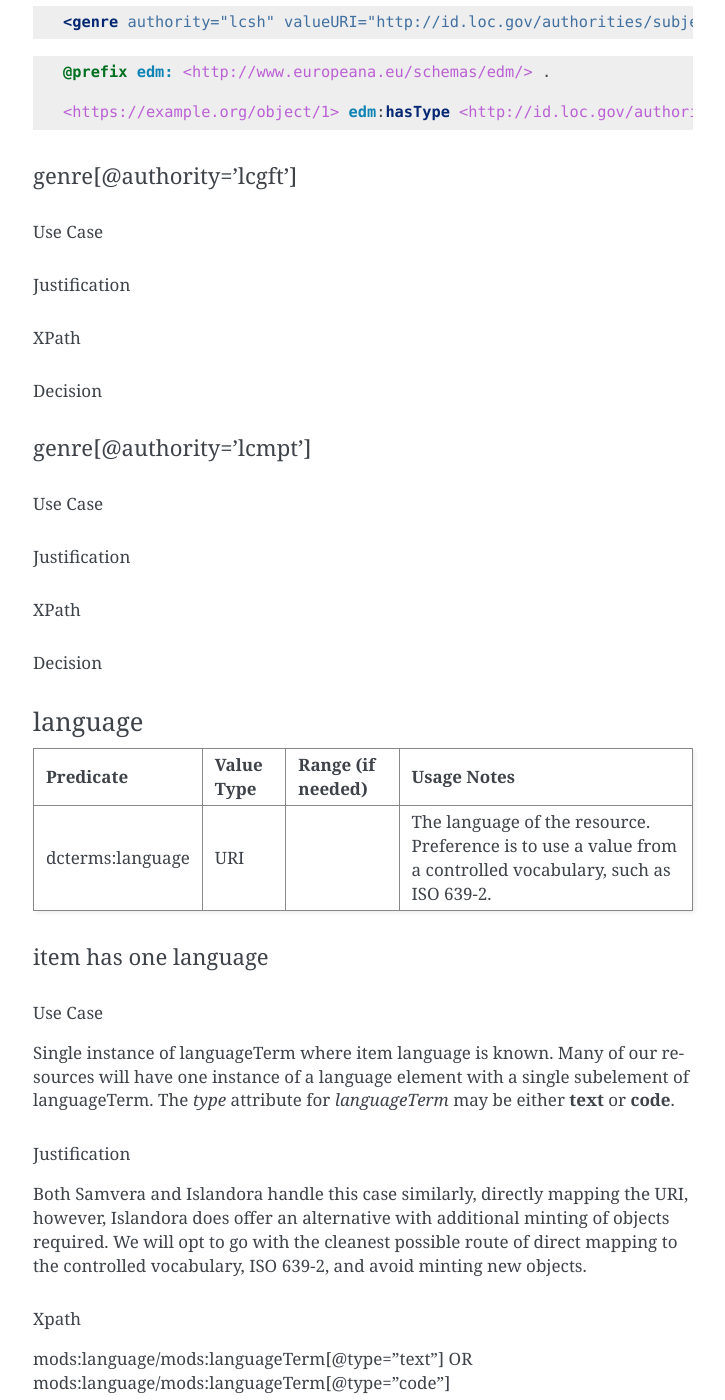
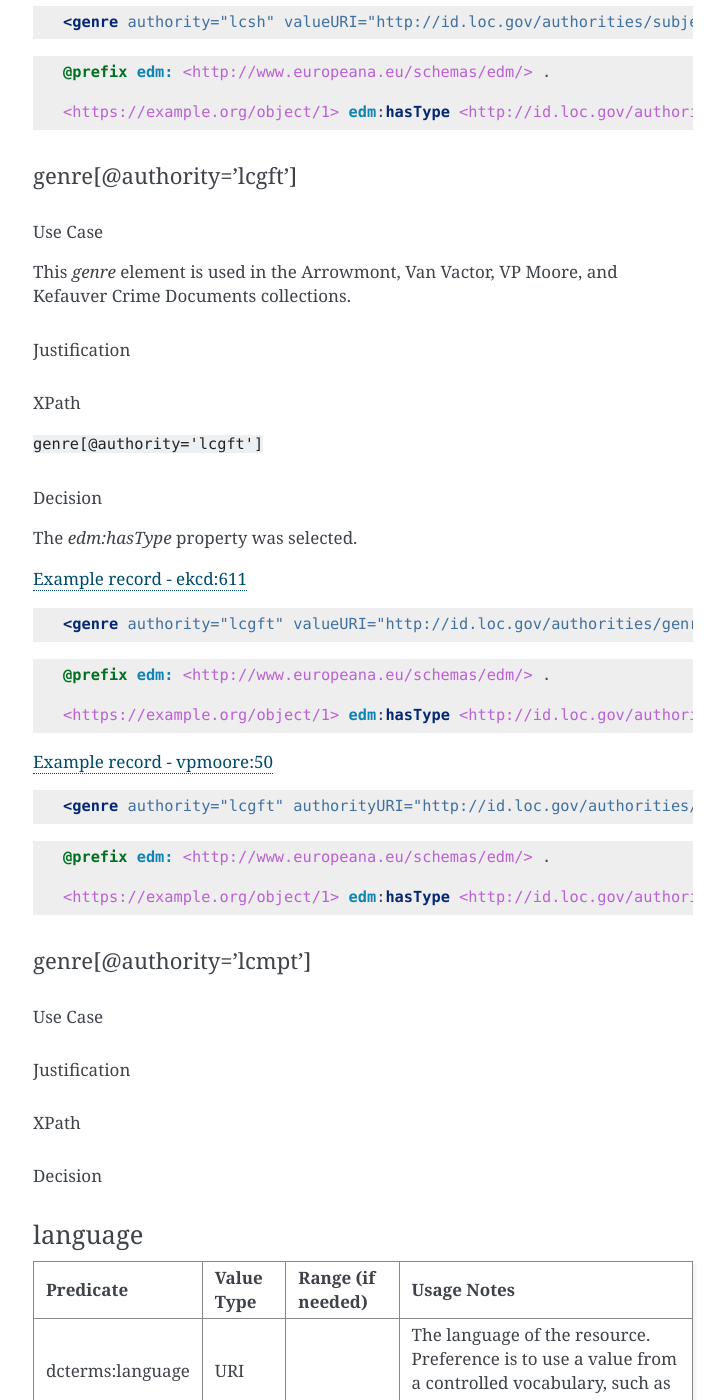
Before and after one commit to UTKcataloging/mods_to_rdf, a Sphinx documentation site: the page built from docs/source/contents/4_draft_mapping.rst, in a window 1280 px wide and 1400 px high, scrolled down 41104 px. Shown: the whole window, without its empty margins (387-1112 px from the left). Built offline with Sphinx 7.4.7, drawn with Linux system fonts in a browser that asks for light colours; formulas are drawn with MathJax 3.

Commit message:
Add `genre[@authority='lcgft']` section.

```diff
--- a/docs/source/contents/4_draft_mapping.rst
+++ b/docs/source/contents/4_draft_mapping.rst
@@ -1937,12 +1937,43 @@
 -------------------------
 Use Case
 ^^^^^^^^
-Justification
-^^^^^^^^^^^^^
+This `genre` element is used in the Arrowmont, Van Vactor, VP Moore, and Kefauver Crime Documents collections.
+
+Justification
+^^^^^^^^^^^^^
+
 XPath
 ^^^^^
-Decision
-^^^^^^^^
+:code:`genre[@authority='lcgft']`
+
+Decision
+^^^^^^^^
+The `edm:hasType` property was selected.
+
+`Example record - ekcd:611 <https://digital.lib.utk.edu/collections/islandora/object/ekcd:611/datastream/MODS/view>`_
+
+.. code-block:: xml
+
+    <genre authority="lcgft" valueURI="http://id.loc.gov/authorities/genreForms/gf2014026131">Newsletters</genre>
+
+.. code-block:: turtle
+
+    @prefix edm: <http://www.europeana.eu/schemas/edm/> .
+
+    <https://example.org/object/1> edm:hasType <http://id.loc.gov/authorities/genreForms/gf2014026131> .
+
+`Example record - vpmoore:50 <https://digital.lib.utk.edu/collections/islandora/object/vpmoore:50/datastream/MODS/view>`_
+
+.. code-block:: xml
+
+    <genre authority="lcgft" authorityURI="http://id.loc.gov/authorities/genreForms" valueURI="http://id.loc.gov/authorities/genreForms/gf2014026173">Scrapbooks</genre>
+
+.. code-block:: turtle
+
+    @prefix edm: <http://www.europeana.eu/schemas/edm/> .
+
+    <https://example.org/object/1> edm:hasType <http://id.loc.gov/authorities/genreForms/gf2014026173> .
+
 genre[@authority='lcmpt']
 -------------------------
 Use Case
```
